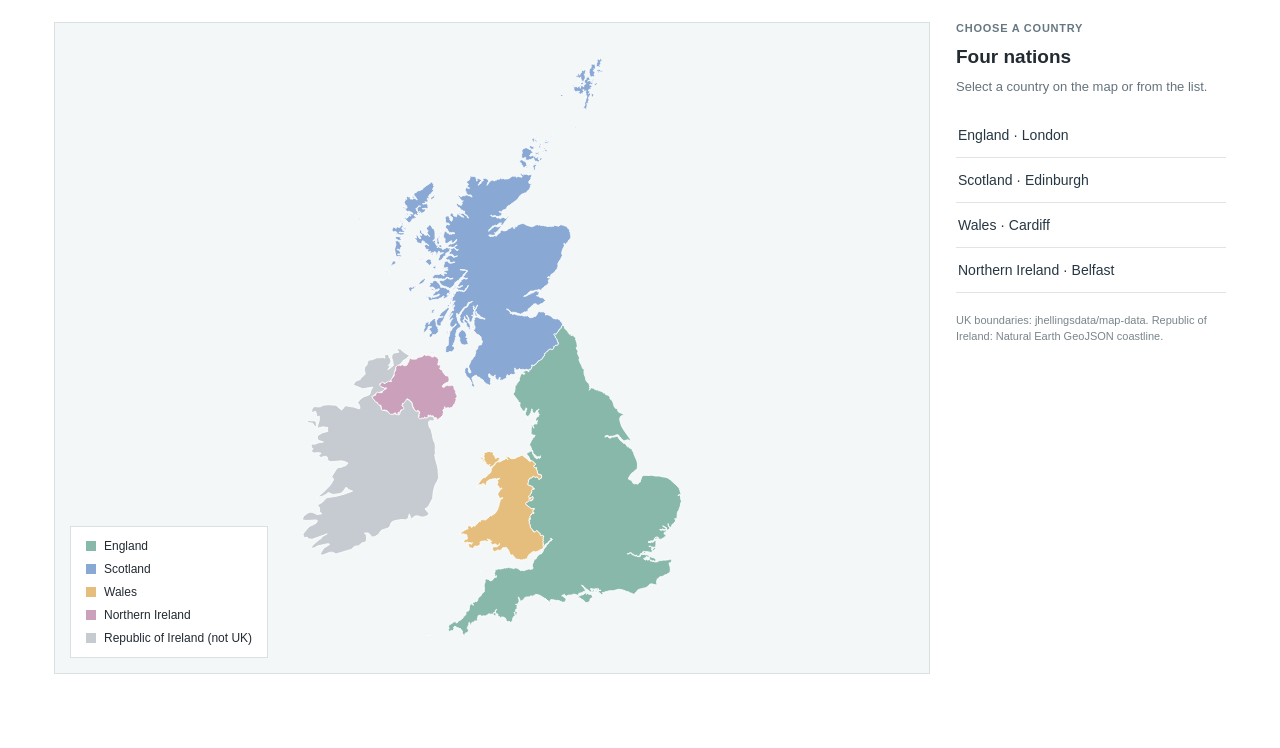
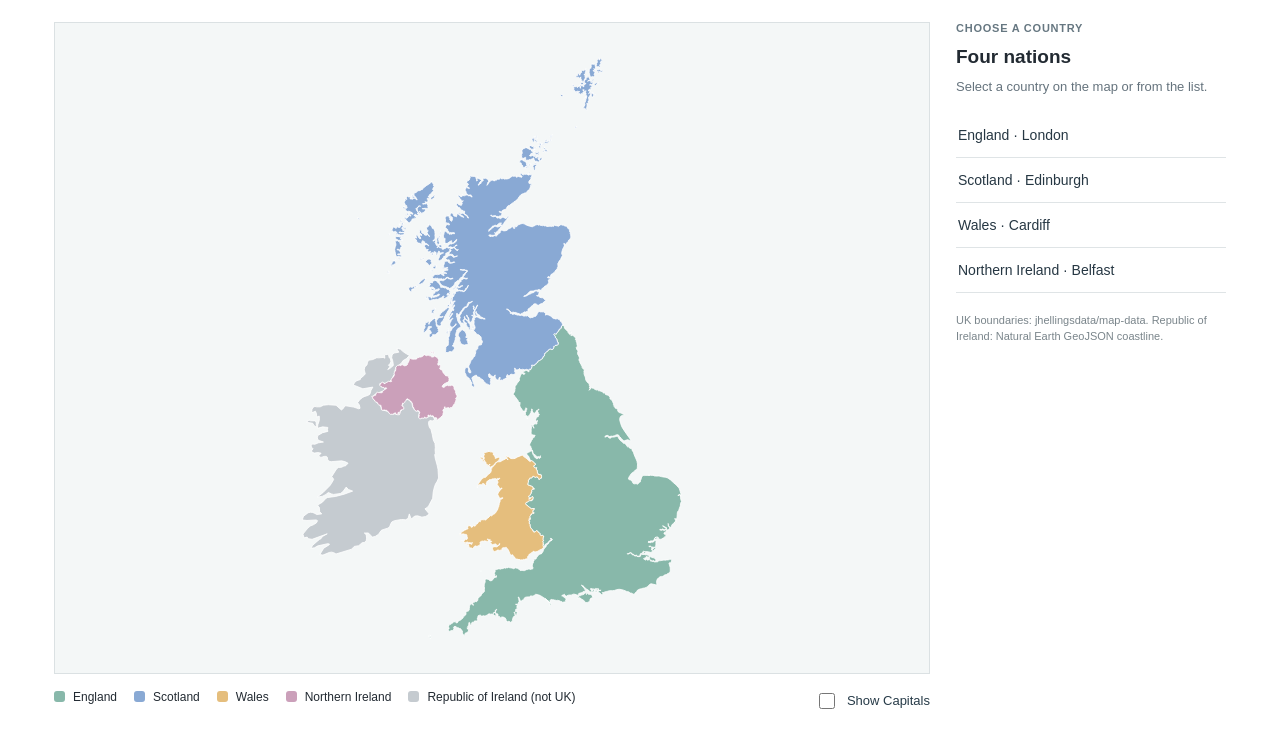
Before and after one commit to shebulia/csmaps, a plain HTML site: page index.html in a window 1280 px wide. Shown: the part 202-950 px from the top of the page. Drawn offline with Linux system fonts and the light colour scheme.

Commit message:
Move map legend below map and add toggleable geographically positioned capitals

```diff
--- a/index.html
+++ b/index.html
@@ -26,9 +26,9 @@ p{line-height:1.55}
 .nation:hover path,.nation:focus-visible path{filter:brightness(.94)}
 .nation.selected path{stroke:#273c4d;stroke-width:2.3;filter:brightness(.96)}
 .loading{position:absolute;background:white;padding:12px 16px;border:1px solid #d9dfe2;color:#435360;font-size:13px}
-.legend{position:absolute;bottom:15px;left:15px;background:#fff;border:1px solid #dbe1e3;padding:12px 15px;display:grid;gap:9px;font-size:12px}
+.map-column{min-width:0}.map-footer{display:flex;align-items:flex-start;justify-content:space-between;gap:18px;padding:16px 0}.legend{position:static;background:transparent;border:0;padding:0;display:flex;flex-wrap:wrap;gap:10px 17px;font-size:12px}
 .legend div{display:flex;align-items:center;gap:8px}
-.dot{width:10px;height:10px;display:inline-block}
+.dot{width:11px;height:11px;display:inline-block;border-radius:3px;flex-shrink:0}.capital-toggle{display:flex;align-items:center;gap:9px;white-space:nowrap;font-size:13px;color:#273b48;cursor:pointer}.capital-toggle input{width:16px;height:16px;accent-color:#315b7d;cursor:pointer}.capital-marker{pointer-events:none}.capital-marker circle{fill:#233e53;stroke:white;stroke-width:2}.capital-marker text{font:600 12px Arial,Helvetica,sans-serif;fill:#203545;stroke:#f4f7f7;stroke-width:3;paint-order:stroke;stroke-linejoin:round}
 .side{display:flex;flex-direction:column;gap:14px}
 .panel{padding:0;background:transparent;border:0}
 .eyebrow{font-size:11px;text-transform:uppercase;letter-spacing:.07em;color:#667781;font-weight:600;margin:0 0 12px}
@@ -52,7 +52,7 @@ p{line-height:1.55}
 .modal-accent{height:3px;width:36px;background:#88b8aa}
 .modal-card .eyebrow{margin-top:20px}
 @media(max-width:850px){.workspace{grid-template-columns:1fr}.map-shell{min-height:520px}.map-shell svg{height:540px}.side{gap:12px}}
-@media(max-width:600px){header{height:56px;padding:0 16px}main{padding:26px 15px 45px}.map-shell{min-height:480px}.map-shell svg{height:480px}.legend{bottom:10px;left:10px;padding:10px}.modal-backdrop{align-items:flex-end;padding:0}.modal-card{width:100%;max-height:85dvh;padding:26px 22px;border:0;border-top:1px solid #dce2e5;transform:translateY(100%)}}
+@media(max-width:600px){header{height:56px;padding:0 16px}main{padding:26px 15px 45px}.map-shell{min-height:480px}.map-shell svg{height:480px}.map-footer{flex-direction:column;gap:16px;padding:14px 2px}.legend{gap:9px 13px}.modal-backdrop{align-items:flex-end;padding:0}.modal-card{width:100%;max-height:85dvh;padding:26px 22px;border:0;border-top:1px solid #dce2e5;transform:translateY(100%)}}
 @media(prefers-reduced-motion:reduce){.modal-backdrop,.modal-card,.nation path{transition:none}}
 </style>
 </head>
@@ -63,16 +63,15 @@ p{line-height:1.55}
 <h1>Explore the United Kingdom</h1>
 <p class="subtitle">Select a country to view its capital, geography and cultural facts.</p>
 <div class="workspace">
-<section class="map-shell" aria-label="Interactive map of the four UK countries">
+<div class="map-column"><section class="map-shell" aria-label="Interactive map of the four UK countries">
 <svg id="map" viewBox="0 0 760 650" role="group" aria-label="Map of England, Scotland, Wales and Northern Ireland"></svg>
 <div class="loading" id="loading" role="status">Loading UK boundaries…</div>
-<div class="legend" aria-label="Map legend">
+</section><div class="map-footer"><div class="legend" aria-label="Map legend">
 <div><i class="dot" style="background:#88b8aa"></i>England</div>
 <div><i class="dot" style="background:#89a9d4"></i>Scotland</div>
 <div><i class="dot" style="background:#e5be7d"></i>Wales</div>
 <div><i class="dot" style="background:#cba0ba"></i>Northern Ireland</div><div><i class="dot" style="background:#c5cbd0"></i>Republic of Ireland (not UK)</div>
-</div>
-</section>
+</div><label class="capital-toggle"><input id="show-capitals" type="checkbox"><span>Show Capitals</span></label></div></div>
 <aside class="side">
 
 <section class="panel" id="chooser"><div class="eyebrow">Choose a country</div><h2>Four nations</h2><p>Select a country on the map or from the list.</p><div id="buttons"></div></section>
@@ -89,6 +88,7 @@ sco:{name:"Scotland",capital:"Edinburgh",color:"#89a9d4",intro:"The northern par
 wal:{name:"Wales",capital:"Cardiff",color:"#e5be7d",intro:"A mountainous country in western Great Britain with a strong Welsh-language tradition.",symbol:"Red dragon · Daffodil · Leek",landscape:"Eryri (Snowdonia), Yr Wyddfa (Snowdon) and the Brecon Beacons",landmarks:"Caernarfon Castle, Cardiff Castle, Conwy Castle",fact:"Welsh and English are official languages in Wales.",url:"https://raw.githubusercontent.com/martinjc/UK-GeoJSON/master/json/administrative/wal/lad.json"},
 ni:{name:"Northern Ireland",capital:"Belfast",color:"#cba0ba",intro:"The part of the United Kingdom located in the north-east of the island of Ireland.",symbol:"Flax flower · St Patrick's association",landscape:"Lough Neagh, the Mourne Mountains and the Antrim Coast",landmarks:"Giant's Causeway, Titanic Belfast, Carrick-a-Rede",fact:"Northern Ireland is part of the UK, while the Republic of Ireland is a separate state.",url:"https://raw.githubusercontent.com/martinjc/UK-GeoJSON/master/json/administrative/ni/lgd.json"}
 };
+const CAPITALS=[{name:"London",coords:[-0.1276,51.5072],dx:10,dy:-9},{name:"Edinburgh",coords:[-3.1883,55.9533],dx:10,dy:-9},{name:"Cardiff",coords:[-3.1791,51.4816],dx:-10,dy:-9,anchor:"end"},{name:"Belfast",coords:[-5.9301,54.5973],dx:10,dy:-9},{name:"Dublin",coords:[-6.2603,53.3498],dx:-10,dy:16,anchor:"end"}];
 const svg=document.getElementById("map"),loading=document.getElementById("loading"),NS="http://www.w3.org/2000/svg";
 let selected=null,lastFocused=null;const modal=document.getElementById("modal");
 function addFact(label,value){const row=document.createElement("div");row.className="fact";const b=document.createElement("b");b.textContent=label;const span=document.createElement("span");span.textContent=value;row.append(b,span);document.getElementById("facts").append(row)}
@@ -151,11 +151,29 @@ async function init(){
    group.addEventListener("keydown",e=>{if(e.key==="Enter"||e.key===" "){e.preventDefault();selectCountry(shape.key)}});
    svg.append(group);
   }
+  const markers=document.createElementNS(NS,"g");
+  markers.id="capital-markers";
+  markers.setAttribute("aria-label","Capital city locations");
+  markers.style.display="none";
+  for(const city of CAPITALS){
+    const [x,y]=project(city.coords);
+    const g=document.createElementNS(NS,"g");g.classList.add("capital-marker");
+    const circle=document.createElementNS(NS,"circle");
+    circle.setAttribute("cx",x);circle.setAttribute("cy",y);circle.setAttribute("r","4.5");
+    const label=document.createElementNS(NS,"text");
+    label.setAttribute("x",x+city.dx);label.setAttribute("y",y+city.dy);
+    if(city.anchor)label.setAttribute("text-anchor",city.anchor);
+    label.textContent=city.name;
+    g.append(circle,label);markers.append(g);
+  }
+  svg.append(markers);
+  markers.style.display=document.getElementById("show-capitals").checked?"":"none";
   loading.remove();
  }catch(error){
   console.error(error);loading.textContent="Unable to display boundaries: "+error.message;
  }
 }
+document.getElementById("show-capitals").addEventListener("change",event=>{const markers=document.getElementById("capital-markers");if(markers)markers.style.display=event.target.checked?"":"none"});
 init();
 </script>
 </body>
```
